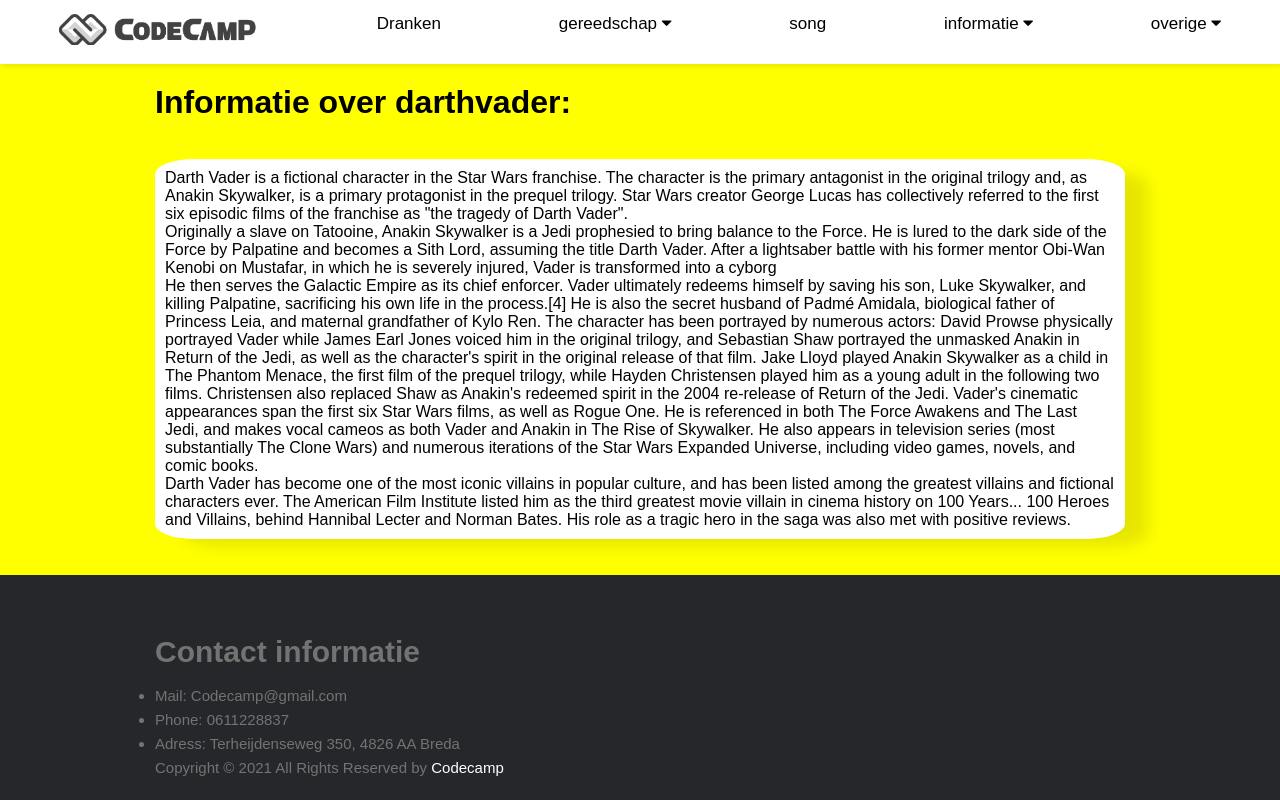
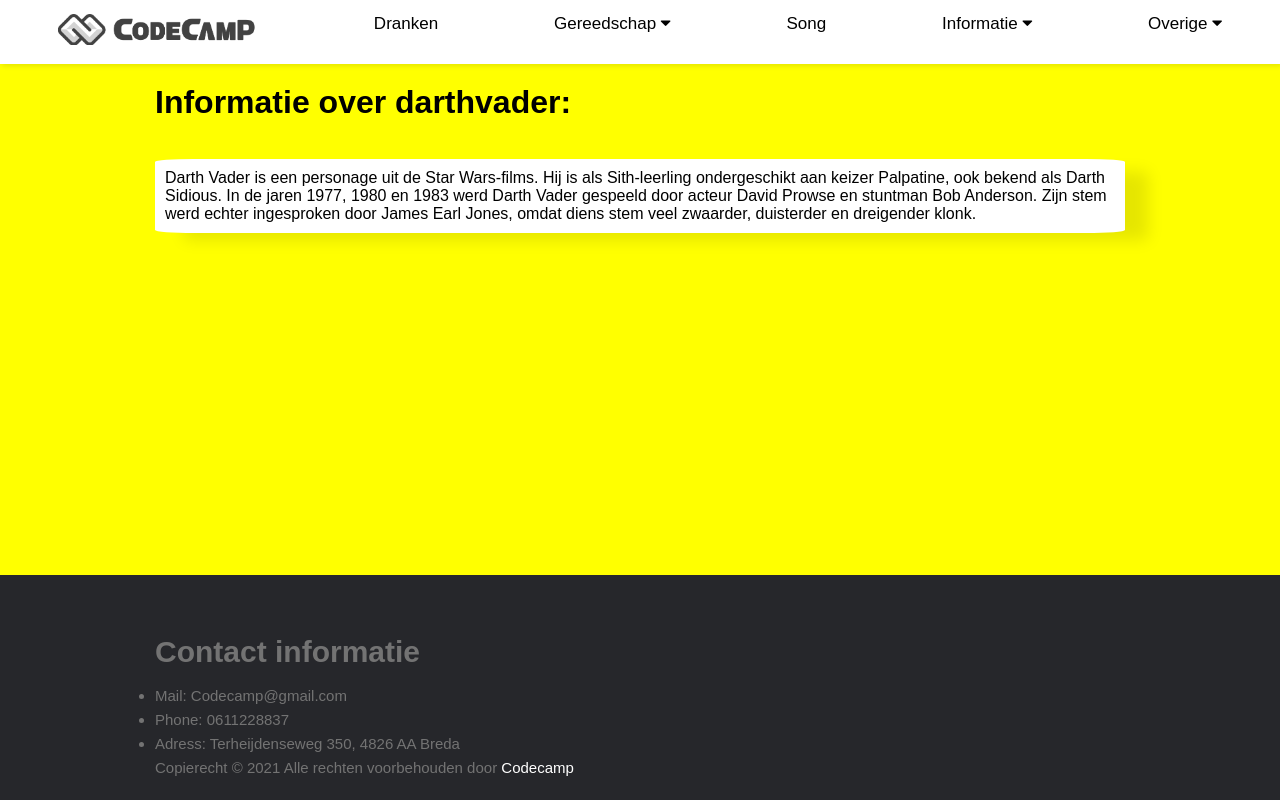
Before and after one commit to ibrahimhillowle/C2-CodeCamp, a PHP site: page /darthvader.php in a window 1280 px wide. Run offline with PHP 8.4, Linux system fonts and the light colour scheme; data that the repository does not hold is empty.

Commit message:
hoofdletters toegevoegd

```diff
--- a/darthvader.php
+++ b/darthvader.php
@@ -11,15 +11,9 @@
     <h1>Informatie over darthvader:</h1>
     <br>
     <div class="informatie">
-    <p>Darth Vader is a fictional character in the Star Wars franchise. The character is the primary antagonist in the original trilogy and, as Anakin Skywalker, is a primary protagonist in the prequel trilogy. Star Wars creator George Lucas has collectively referred to the first six episodic films of the franchise as "the tragedy of Darth Vader".<br>
+    <p>Darth Vader is een personage uit de Star Wars-films. Hij is als Sith-leerling ondergeschikt aan keizer Palpatine, ook bekend als Darth Sidious.
 
-Originally a slave on Tatooine, Anakin Skywalker is a Jedi prophesied to bring balance to the Force. He is lured to the dark side of the Force by Palpatine and becomes a Sith Lord, assuming the title Darth Vader. After a lightsaber battle with his former mentor Obi-Wan Kenobi on Mustafar, in which he is severely injured, Vader is transformed into a cyborg <br> He then serves the Galactic Empire as its chief enforcer. Vader ultimately redeems himself by saving his son, Luke Skywalker, and killing Palpatine, sacrificing his own life in the process.[4] He is also the secret husband of Padmé Amidala, biological father of Princess Leia, and maternal grandfather of Kylo Ren.
-
-The character has been portrayed by numerous actors: David Prowse physically portrayed Vader while James Earl Jones voiced him in the original trilogy, and Sebastian Shaw portrayed the unmasked Anakin in Return of the Jedi, as well as the character's spirit in the original release of that film. Jake Lloyd played Anakin Skywalker as a child in The Phantom Menace, the first film of the prequel trilogy, while Hayden Christensen played him as a young adult in the following two films. Christensen also replaced Shaw as Anakin's redeemed spirit in the 2004 re-release of Return of the Jedi.
-
-Vader's cinematic appearances span the first six Star Wars films, as well as Rogue One. He is referenced in both The Force Awakens and The Last Jedi, and makes vocal cameos as both Vader and Anakin in The Rise of Skywalker. He also appears in television series (most substantially The Clone Wars) and numerous iterations of the Star Wars Expanded Universe, including video games, novels, and comic books.<br>
-
-Darth Vader has become one of the most iconic villains in popular culture, and has been listed among the greatest villains and fictional characters ever. The American Film Institute listed him as the third greatest movie villain in cinema history on 100 Years... 100 Heroes and Villains, behind Hannibal Lecter and Norman Bates. His role as a tragic hero in the saga was also met with positive reviews.</p>
+In de jaren 1977, 1980 en 1983 werd Darth Vader gespeeld door acteur David Prowse en stuntman Bob Anderson. Zijn stem werd echter ingesproken door James Earl Jones, omdat diens stem veel zwaarder, duisterder en dreigender klonk.
 </div>
 </div>
 
--- a/dranken.php
+++ b/dranken.php
@@ -30,7 +30,7 @@ p {text-align: center;}
         </div>
         <div class="WarmeDranken-2">
             <h1><a href="frisdrank.php">
-              Frissdrank</a>
+              Frisdrank</a>
             </h1>
             <div class="img-container"><a href="frisdrank.php">
             <img src="img/7Up.png" alt="7Up"></a>
--- a/footer.php
+++ b/footer.php
@@ -9,7 +9,7 @@
               <li>Phone: 0611228837</li>
               <li>Adress: Terheijdenseweg 350, 4826 AA Breda</li>
             </ul>
-            <p class="copyright-text">Copyright &copy; 2021 All Rights Reserved by
+            <p class="copyright-text">Copierecht &copy; 2021 Alle rechten voorbehouden door
               <a href="#">Codecamp</a>
             </p>
           </div>
--- a/header.php
+++ b/header.php
@@ -20,20 +20,20 @@
   </div>
 
   <div class="dropdown">
-    <button class="dropbtn">gereedschap
+    <button class="dropbtn">Gereedschap
       <i class="fa fa-caret-down"></i>
     </button>
     <div class="dropdown-content">
-      <a href="hamer.php">hamer</a>
-      <a href="handzagen.php">handzagen</a>
+      <a href="hamer.php">Hamer</a>
+      <a href="handzagen.php">Handzagen</a>
 
-      <a href="cirkelzaag.php">cirkelzaag</a>
-      <a href="schroevendraaiers.php">schroevendraaiers</a>
+      <a href="cirkelzaag.php">Cirkelzaag</a>
+      <a href="schroevendraaiers.php">Schroevendraaiers</a>
     </div>
   </div>
-   <a href="song.php">song</a>
+   <a href="song.php">Song</a>
    <div class="dropdown">
-    <button class="dropbtn">informatie
+    <button class="dropbtn">Informatie
       <i class="fa fa-caret-down"></i>
     </button>
     <div class="dropdown-content">
@@ -43,7 +43,7 @@
     </div>
   </div>
    <div class="dropdown">
-    <button class="dropbtn">overige
+    <button class="dropbtn">Overige
       <i class="fa fa-caret-down"></i>
     </button>
     <div class="dropdown-content">
```
